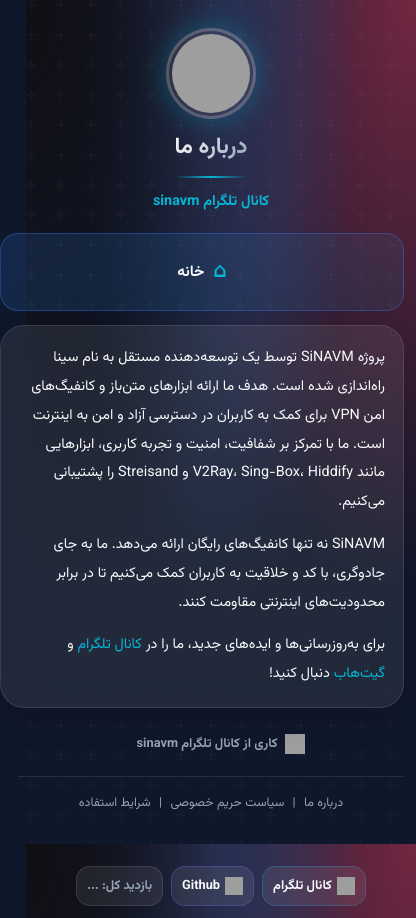
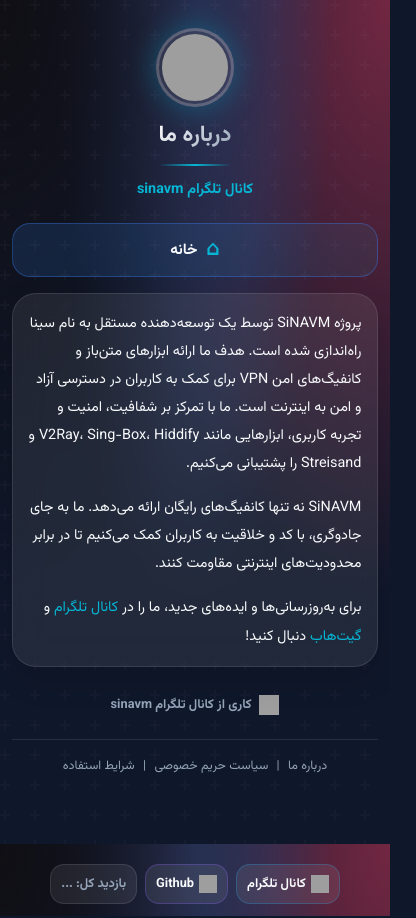
Before and after one commit to sinavm/sinavm, a plain HTML site: page legal_pages/about.html in a window 390 px wide. Shown: the whole page, 416 px wide, since content can reach past the window. Drawn offline with Linux system fonts and the light colour scheme; no server answers; grey boxes are pictures that could not be loaded.

Commit message:
Fix legal pages text overflow and responsive layout

```diff
--- a/legal_pages/about.html
+++ b/legal_pages/about.html
@@ -481,6 +481,117 @@
             .telegram-box, .github-box, .visit-box { min-width: 0; padding: 9px 10px; }
         }
 
+
+        /* Responsive content layout: prevent overflow on narrow screens */
+        html {
+            width: 100%;
+            max-width: 100%;
+            overflow-x: clip;
+            -webkit-text-size-adjust: 100%;
+            text-size-adjust: 100%;
+        }
+        body {
+            width: 100%;
+            max-width: 100%;
+            min-width: 0;
+            box-sizing: border-box;
+            overflow-x: clip;
+            align-items: center;
+        }
+        body, body * { box-sizing: border-box; }
+        .content {
+            display: flex;
+            width: 100%;
+            max-width: 540px;
+            min-width: 0;
+            flex: 1 0 auto;
+            margin-inline: auto;
+            align-items: stretch;
+            justify-content: flex-start;
+            gap: 16px;
+        }
+        .header-container, .home-button, .about-content, .privacy-content, .terms-content {
+            width: 100%;
+            min-width: 0;
+            max-width: 100%;
+            margin-inline: 0;
+        }
+        .about-content, .privacy-content, .terms-content {
+            overflow-wrap: anywhere;
+            word-break: normal;
+            hyphens: auto;
+            text-align: right;
+            text-align: start;
+            line-height: 1.95;
+            font-size: clamp(.9rem, 2.5vw, .98rem);
+            padding: clamp(14px, 4vw, 22px);
+        }
+        .about-content p, .privacy-content p, .terms-content p {
+            max-width: 100%;
+            min-width: 0;
+            margin-block: 0 1rem;
+            text-align: start;
+            white-space: normal;
+            overflow-wrap: anywhere;
+        }
+        .about-content p:last-child, .privacy-content p:last-child, .terms-content p:last-child {
+            margin-block-end: 0;
+        }
+        .about-content a, .privacy-content a, .terms-content a {
+            overflow-wrap: anywhere;
+            word-break: break-word;
+        }
+        .terms-content ul {
+            box-sizing: border-box;
+            width: 100%;
+            max-width: 100%;
+            margin: 12px 0 18px;
+            padding-inline-start: 0 !important;
+            padding-inline-end: clamp(18px, 5vw, 26px) !important;
+            text-align: start !important;
+        }
+        .terms-content li {
+            max-width: 100%;
+            padding-inline: 0;
+            margin-block: 0 12px;
+            overflow-wrap: anywhere;
+            word-break: normal;
+            text-align: start;
+        }
+        .left-container {
+            box-sizing: border-box;
+            width: 100%;
+            max-width: 540px;
+            min-width: 0;
+            padding-inline: 0;
+        }
+        .telegram-box, .github-box, .visit-box { min-width: 0; max-width: 100%; }
+        .footer {
+            width: 100%;
+            max-width: 100%;
+            min-width: 0;
+            overflow-wrap: anywhere;
+        }
+        img, video, iframe { max-width: 100%; }
+        @media (max-width: 360px) {
+            body { padding: 10px; }
+            .content { gap: 12px; }
+            .header { font-size: 1.2rem; }
+            .about-content, .privacy-content, .terms-content {
+                padding: 13px;
+                font-size: .88rem;
+                line-height: 1.9;
+                border-radius: 17px;
+            }
+            .left-container { gap: 6px; }
+            .telegram-box, .github-box, .visit-box {
+                flex: 1 1 auto;
+                padding: 8px;
+                font-size: .74rem;
+            }
+            .footer a { display: inline-block; margin: 2px 3px; }
+        }
+
     </style>
 </head>
 <body>
```
